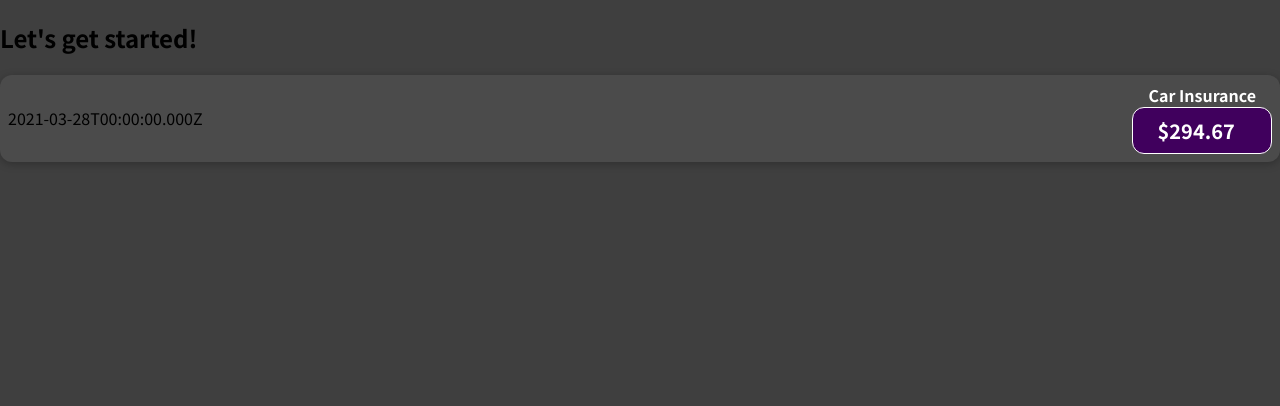
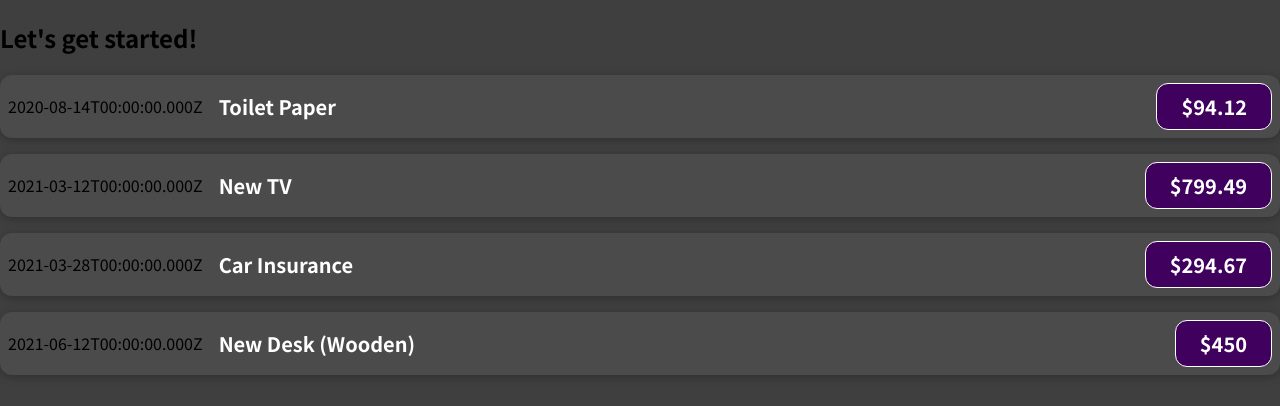
Before and after one commit to BojidarPanaiotov/React-Expense-Tracker, a JavaScript app: page / in a window 1280 px wide. Shown: the top 406 px of the page. Built offline with nearby package versions, Linux system fonts and the light colour scheme.

Commit message:
Passing data via props to expense item component

```diff
--- a/src/App.js
+++ b/src/App.js
@@ -1,10 +1,56 @@
 import ExpenseItem from "./components/ExpenseItem";
 
 function App() {
+  const expenses = [
+    {
+      id: "e1",
+      title: "Toilet Paper",
+      amount: 94.12,
+      date: new Date(2020, 7, 14),
+    },
+    {
+      id: "e2",
+      title: "New TV",
+      amount: 799.49,
+      date: new Date(2021, 2, 12),
+    },
+    {
+      id: "e3",
+      title: "Car Insurance",
+      amount: 294.67,
+      date: new Date(2021, 2, 28),
+    },
+    {
+      id: "e4",
+      title: "New Desk (Wooden)",
+      amount: 450,
+      date: new Date(2021, 5, 12),
+    },
+  ];
+
   return (
     <div>
       <h2>Let's get started!</h2>
-      <ExpenseItem></ExpenseItem>
+      <ExpenseItem
+        title={expenses[0].title}
+        amount={expenses[0].amount}
+        date={expenses[0].date}
+      ></ExpenseItem>
+      <ExpenseItem
+        title={expenses[1].title}
+        amount={expenses[1].amount}
+        date={expenses[1].date}
+      ></ExpenseItem>
+      <ExpenseItem
+        title={expenses[2].title}
+        amount={expenses[2].amount}
+        date={expenses[2].date}
+      ></ExpenseItem>
+      <ExpenseItem
+        title={expenses[3].title}
+        amount={expenses[3].amount}
+        date={expenses[3].date}
+      ></ExpenseItem>
     </div>
   );
 }
--- a/src/components/ExpenseItem.js
+++ b/src/components/ExpenseItem.js
@@ -1,16 +1,12 @@
 import "./ExpenseItem.css";
 
-function ExpenseItem() {
-  const expenseDate = new Date(2021, 2, 28);
-  const expenseTitle = "Car Insurance";
-  const expenseAmount = 294.67;
-
+function ExpenseItem(props) {
   return (
     <div className="expense-item">
-      <div>{expenseDate.toISOString()}</div>
-      <div className="expense-item_description">
-        <h2>{expenseTitle}</h2>
-        <div className="expense-item__price">${expenseAmount}</div>
+      <div>{props.date.toISOString()}</div>
+      <div className="expense-item__description">
+        <h2>{props.title}</h2>
+        <div className="expense-item__price">${props.amount}</div>
       </div>
     </div>
   );
```
Also changed, not shown: 1 other file (tests, documents, lock files or other folders).
